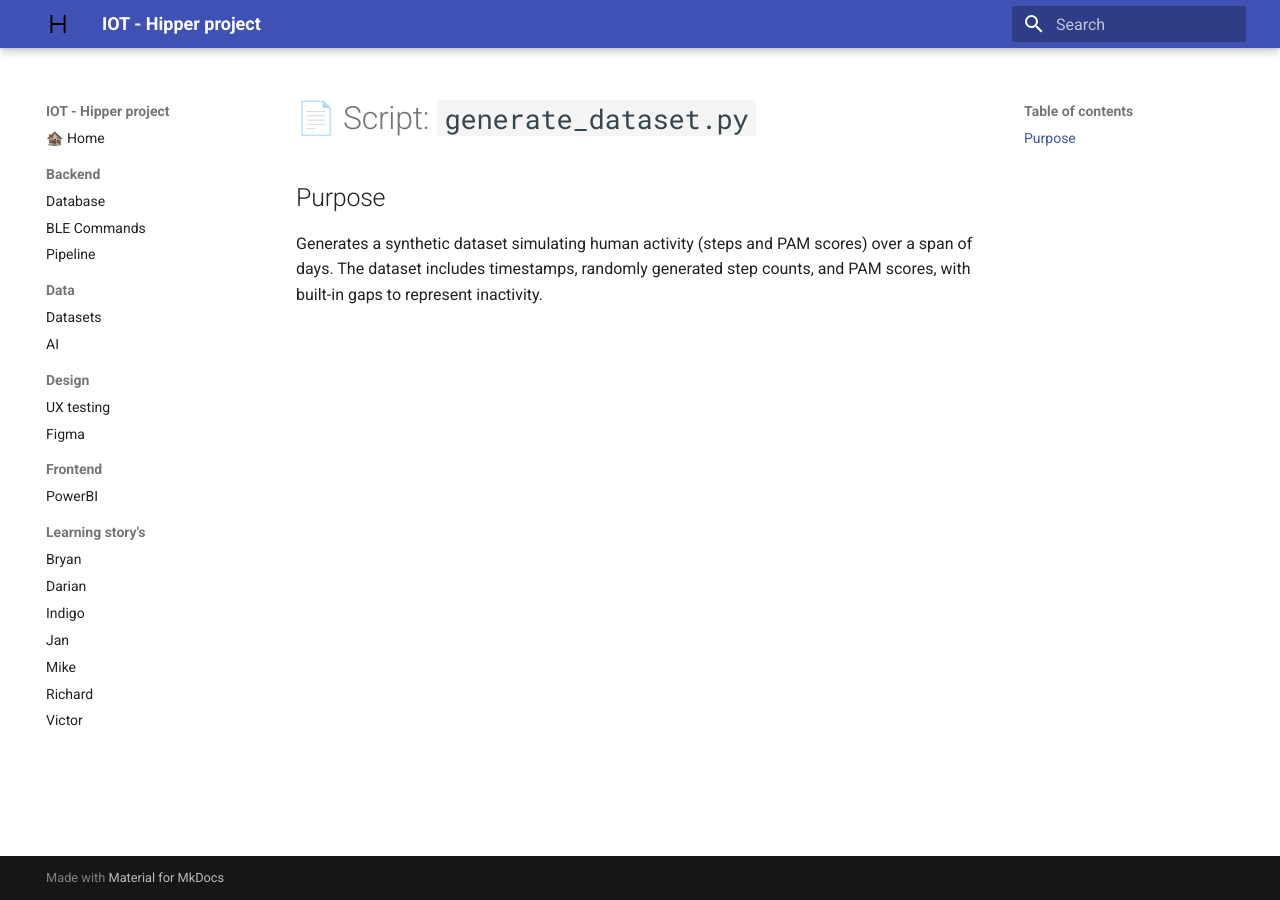
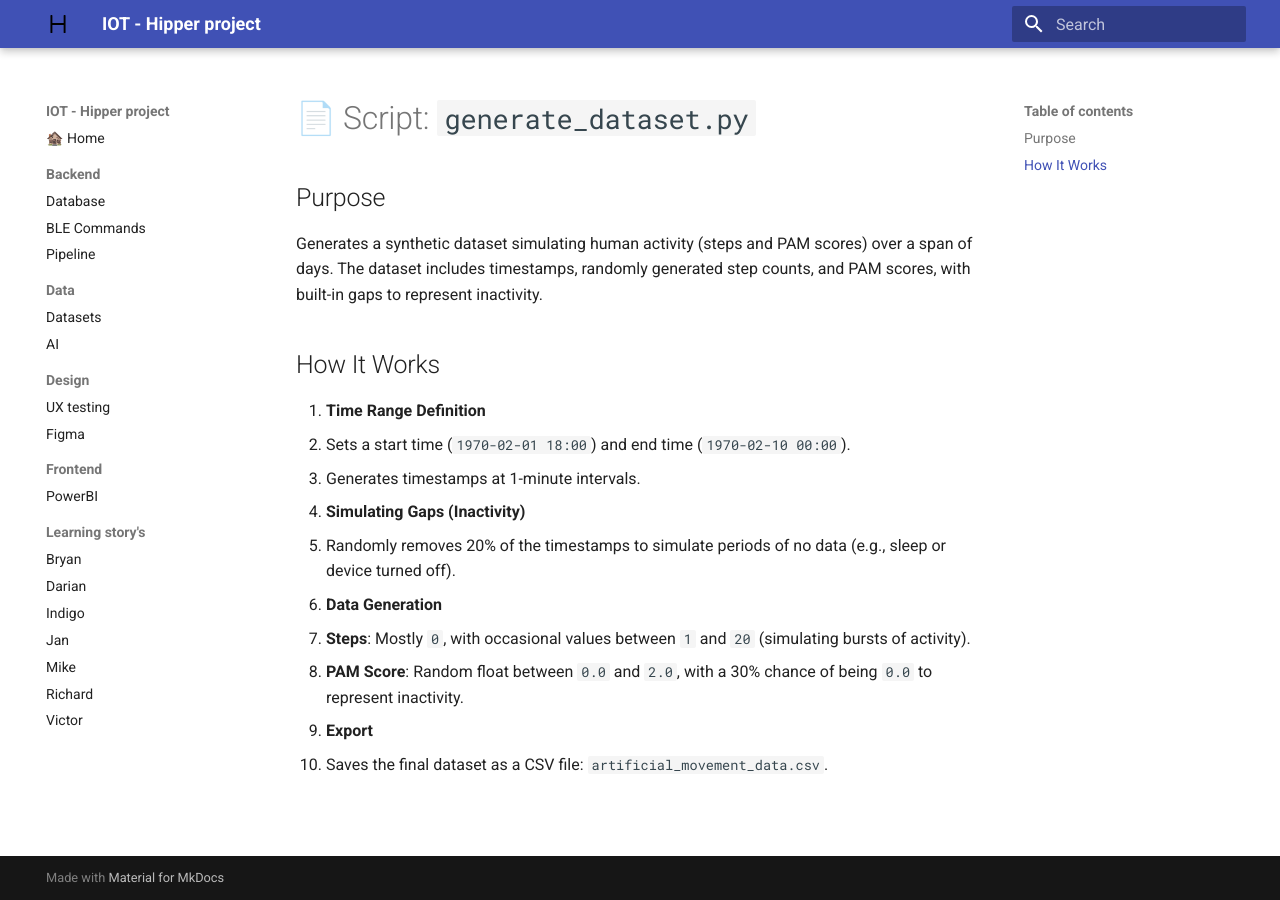
Before and after one commit to Vic-Warden/Digital-Life-Hipper-Monitoring, an MkDocs documentation site: the page built from docs/backend/generate_dataset.md, in a window 1280 px wide. Built offline with MkDocs 1.6.1 and Material for MkDocs 9.7.7, drawn with Linux system fonts in a browser that asks for light colours.

Commit message:
documentation how it works

```diff
--- a/docs/backend/generate_dataset.md
+++ b/docs/backend/generate_dataset.md
@@ -2,3 +2,19 @@
 
 ## Purpose
 Generates a synthetic dataset simulating human activity (steps and PAM scores) over a span of days. The dataset includes timestamps, randomly generated step counts, and PAM scores, with built-in gaps to represent inactivity.
+
+## How It Works
+
+1. **Time Range Definition**
+   - Sets a start time (`1970-02-01 18:00`) and end time (`1970-02-10 00:00`).
+   - Generates timestamps at 1-minute intervals.
+
+2. **Simulating Gaps (Inactivity)**
+   - Randomly removes 20% of the timestamps to simulate periods of no data (e.g., sleep or device turned off).
+
+3. **Data Generation**
+   - **Steps**: Mostly `0`, with occasional values between `1` and `20` (simulating bursts of activity).
+   - **PAM Score**: Random float between `0.0` and `2.0`, with a 30% chance of being `0.0` to represent inactivity.
+
+4. **Export**
+   - Saves the final dataset as a CSV file: `artificial_movement_data.csv`.
```
